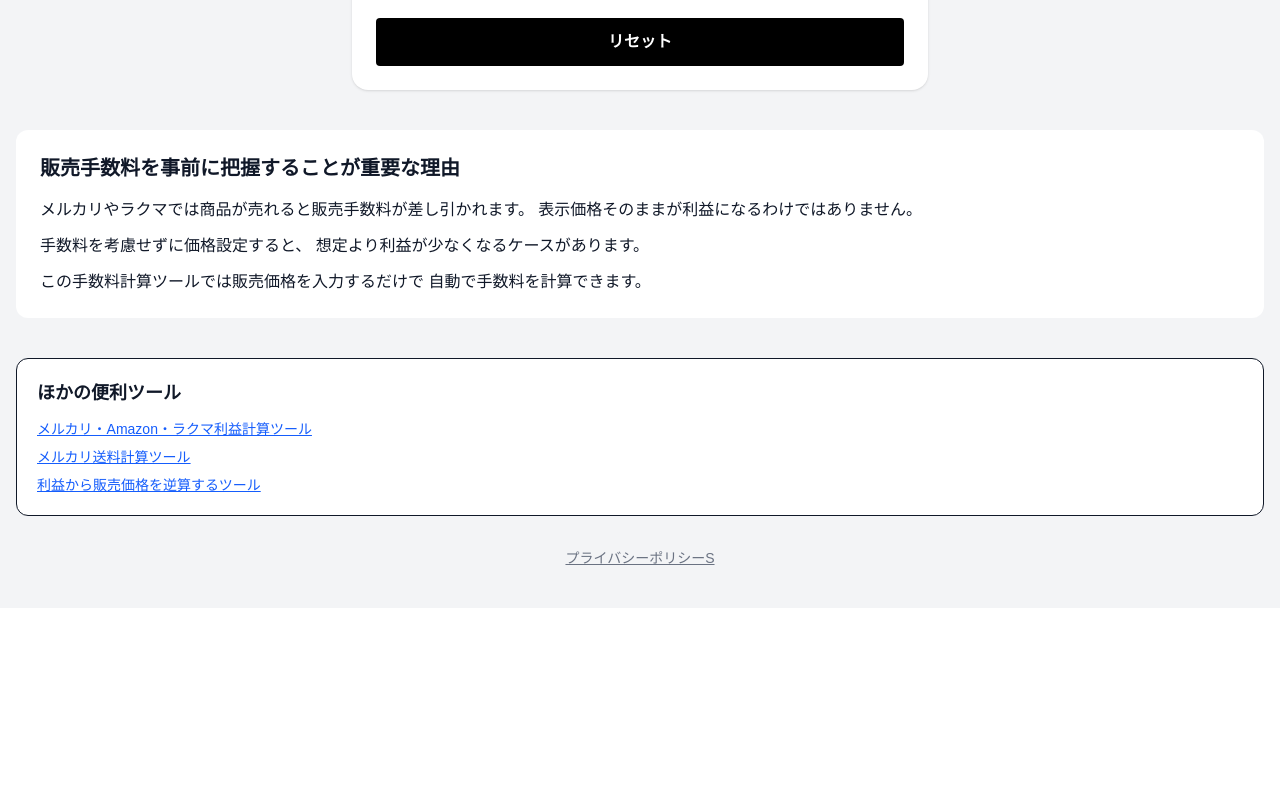
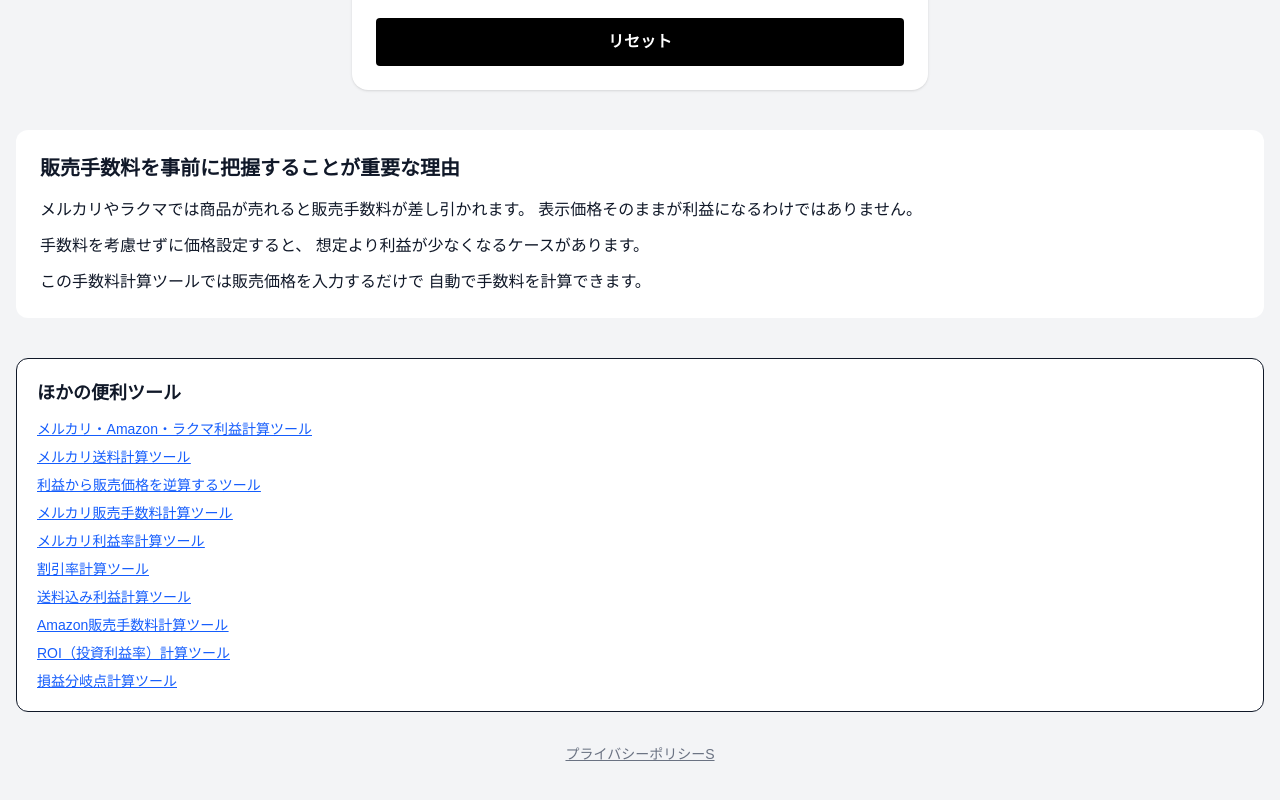
Before and after one commit to antfarm-lab/fee-calc, a Next.js app: page / in a window 1280 px wide. Shown: the part 384-1184 px from the top of the page. Before the commit the page ends 992 px from the top, so only its background shows below. Built offline with nearby package versions, Linux system fonts and the light colour scheme.

Commit message:
expand internal tool links

```diff
--- a/app/page.tsx
+++ b/app/page.tsx
@@ -68,17 +68,38 @@ export default function Home() {
     自動で手数料を計算できます。
   </p>
 </section>
-      <section className="mt-10 rounded-xl border bg-white p-5">
+     <section className="mt-10 rounded-xl border bg-white p-5">
   <h2 className="mb-3 text-lg font-bold">ほかの便利ツール</h2>
-  <div className="grid gap-2 text-sm">
-    <a className="text-blue-600 underline" href="https://calc-tools-mauve.vercel.app/">
+  <div className="grid gap-2 text-sm text-blue-600 underline">
+    <a href="https://calc-tools-mauve.vercel.app/">
       メルカリ・Amazon・ラクマ利益計算ツール
     </a>
-    <a className="text-blue-600 underline" href="https://shipping-calc-olive.vercel.app/">
+    <a href="https://shipping-calc-olive.vercel.app/">
       メルカリ送料計算ツール
     </a>
-    <a className="text-blue-600 underline" href="https://price-reverse-calc.vercel.app/">
+    <a href="https://price-reverse-calc.vercel.app/">
       利益から販売価格を逆算するツール
+    </a>
+    <a href="https://fee-calc-seven.vercel.app/">
+      メルカリ販売手数料計算ツール
+    </a>
+    <a href="https://profit-rate-calc.vercel.app/">
+      メルカリ利益率計算ツール
+    </a>
+    <a href="https://discount-rate-calc.vercel.app/">
+      割引率計算ツール
+    </a>
+    <a href="https://shipping-profit-calc.vercel.app/">
+      送料込み利益計算ツール
+    </a>
+    <a href="https://amazon-fee-calc.vercel.app/">
+      Amazon販売手数料計算ツール
+    </a>
+    <a href="https://roi-calc-woad.vercel.app/">
+      ROI（投資利益率）計算ツール
+    </a>
+    <a href="https://break-even-calc-one.vercel.app/">
+      損益分岐点計算ツール
     </a>
   </div>
 </section>
```
